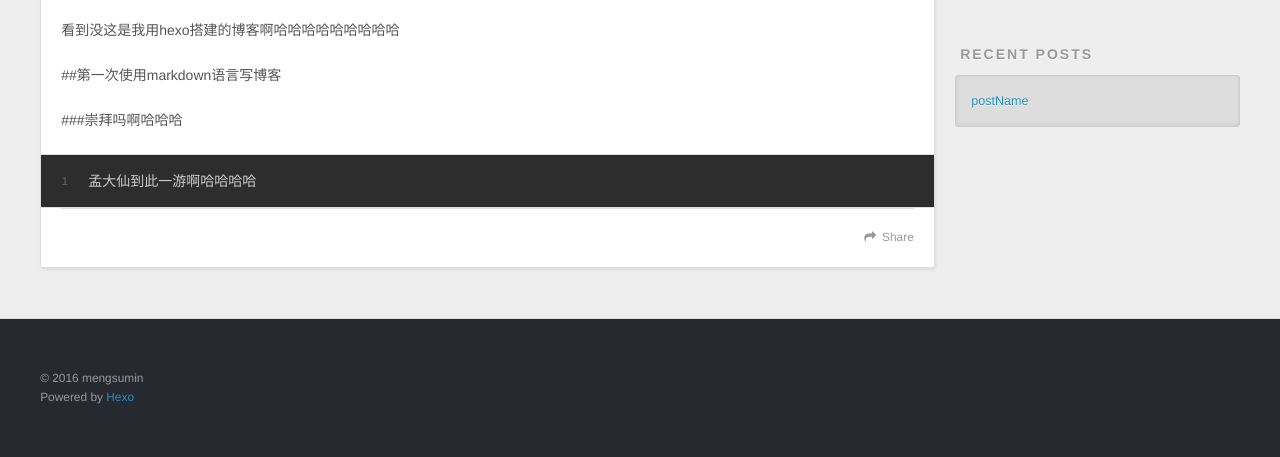
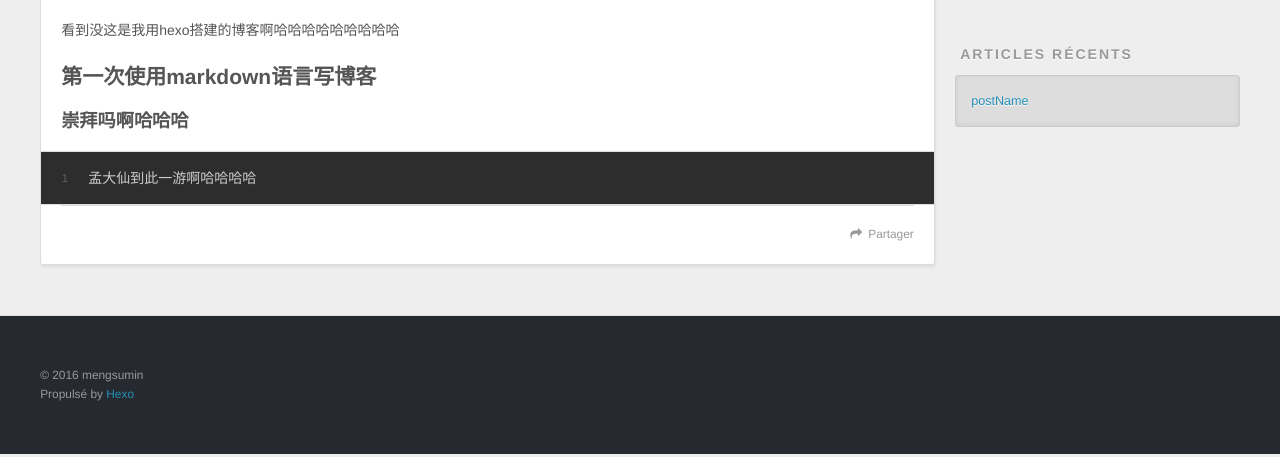
Before and after one commit to mengsumin/mengsumin.github.io, a plain HTML site: page 2016/11/08/postName/index.html in a window 1280 px wide. Shown: the part 434-891 px from the top of the page. Drawn offline with nearby package versions, Linux system fonts and the light colour scheme.

Commit message:
Site updated: 2016-11-08 12:25:16

```diff
--- a/2016/11/08/postName/index.html
+++ b/2016/11/08/postName/index.html
@@ -6,24 +6,18 @@
   <title>postName | 成神的道路上越走越远</title>
   <meta name="viewport" content="width=device-width, initial-scale=1, maximum-scale=1">
   <meta name="description" content="看到没这是我用hexo搭建的博客啊哈哈哈哈哈哈哈哈哈
-##第一次使用markdown语言写博客
-###崇拜吗啊哈哈哈
-1孟大仙到此一游啊哈哈哈哈">
+第一次使用markdown语言写博客崇拜吗啊哈哈哈1孟大仙到此一游啊哈哈哈哈">
 <meta property="og:type" content="article">
 <meta property="og:title" content="postName">
 <meta property="og:url" content="https://github.com/mengsumin/mengsumin.git/2016/11/08/postName/index.html">
 <meta property="og:site_name" content="成神的道路上越走越远">
 <meta property="og:description" content="看到没这是我用hexo搭建的博客啊哈哈哈哈哈哈哈哈哈
-##第一次使用markdown语言写博客
-###崇拜吗啊哈哈哈
-1孟大仙到此一游啊哈哈哈哈">
-<meta property="og:updated_time" content="2016-11-08T03:55:53.603Z">
+第一次使用markdown语言写博客崇拜吗啊哈哈哈1孟大仙到此一游啊哈哈哈哈">
+<meta property="og:updated_time" content="2016-11-08T04:24:45.568Z">
 <meta name="twitter:card" content="summary">
 <meta name="twitter:title" content="postName">
 <meta name="twitter:description" content="看到没这是我用hexo搭建的博客啊哈哈哈哈哈哈哈哈哈
-##第一次使用markdown语言写博客
-###崇拜吗啊哈哈哈
-1孟大仙到此一游啊哈哈哈哈">
+第一次使用markdown语言写博客崇拜吗啊哈哈哈1孟大仙到此一游啊哈哈哈哈">
 
     <link rel="alternate" href="/atom.xml" title="成神的道路上越走越远" type="application/atom+xml">
 
@@ -61,9 +55,9 @@
       </nav>
       <nav id="sub-nav">
 
-          <a id="nav-rss-link" class="nav-icon" href="/atom.xml" title="RSS Feed"></a>
+          <a id="nav-rss-link" class="nav-icon" href="/atom.xml" title="Flux RSS"></a>
 
-        <a id="nav-search-btn" class="nav-icon" title="Search"></a>
+        <a id="nav-search-btn" class="nav-icon" title="Rechercher"></a>
       </nav>
       <div id="search-form-wrap">
         <form action="//google.com/search" method="get" accept-charset="UTF-8" class="search-form"><input type="search" name="q" results="0" class="search-form-input" placeholder="Search"><button type="submit" class="search-form-submit">&#xF002;</button><input type="hidden" name="sitesearch" value="https://github.com/mengsumin/mengsumin.git"></form>
@@ -95,14 +89,12 @@
     <div class="article-entry" itemprop="articleBody">
 
         <p>看到没这是我用hexo搭建的博客啊哈哈哈哈哈哈哈哈哈</p>
-<p>##第一次使用markdown语言写博客</p>
-<p>###崇拜吗啊哈哈哈</p>
-<figure class="highlight bash"><table><tr><td class="gutter"><pre><div class="line">1</div></pre></td><td class="code"><pre><div class="line">孟大仙到此一游啊哈哈哈哈</div></pre></td></tr></table></figure>
+<h2 id="第一次使用markdown语言写博客"><a href="#第一次使用markdown语言写博客" class="headerlink" title="第一次使用markdown语言写博客"></a>第一次使用markdown语言写博客</h2><h3 id="崇拜吗啊哈哈哈"><a href="#崇拜吗啊哈哈哈" class="headerlink" title="崇拜吗啊哈哈哈"></a>崇拜吗啊哈哈哈</h3><figure class="highlight bash"><table><tr><td class="gutter"><pre><div class="line">1</div></pre></td><td class="code"><pre><div class="line">孟大仙到此一游啊哈哈哈哈</div></pre></td></tr></table></figure>
 
 
     </div>
     <footer class="article-footer">
-      <a data-url="https://github.com/mengsumin/mengsumin.git/2016/11/08/postName/" data-id="civ8z41160000fkqc9bxcm0xk" class="article-share-link">Share</a>
+      <a data-url="https://github.com/mengsumin/mengsumin.git/2016/11/08/postName/" data-id="civ8ztqrc0000pwqczr5dzd90" class="article-share-link">Partager</a>
 
 
     </footer>
@@ -136,7 +128,7 @@
 
 
   <div class="widget-wrap">
-    <h3 class="widget-title">Recent Posts</h3>
+    <h3 class="widget-title">Articles récents</h3>
     <div class="widget">
       <ul>
 
@@ -157,7 +149,7 @@
   <div class="outer">
     <div id="footer-info" class="inner">
       &copy; 2016 mengsumin<br>
-      Powered by <a href="http://hexo.io/" target="_blank">Hexo</a>
+      Propulsé by <a href="http://hexo.io/" target="_blank">Hexo</a>
     </div>
   </div>
 </footer>
```
Also changed, not shown: archives/2016/11/index.html (+4 -4 lines), archives/2016/index.html (+4 -4 lines), archives/index.html (+4 -4 lines), index.html (+6 -8 lines).
